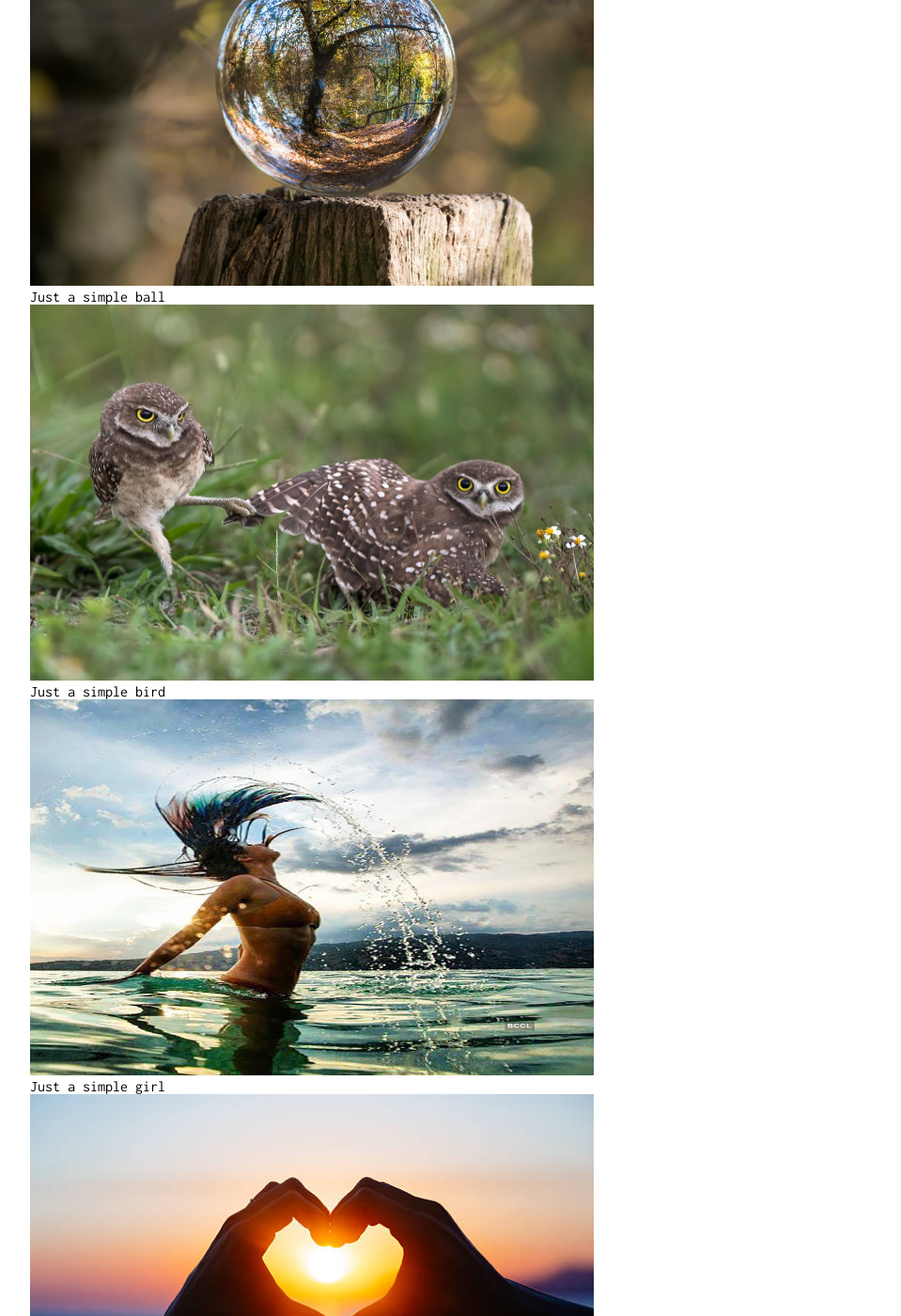
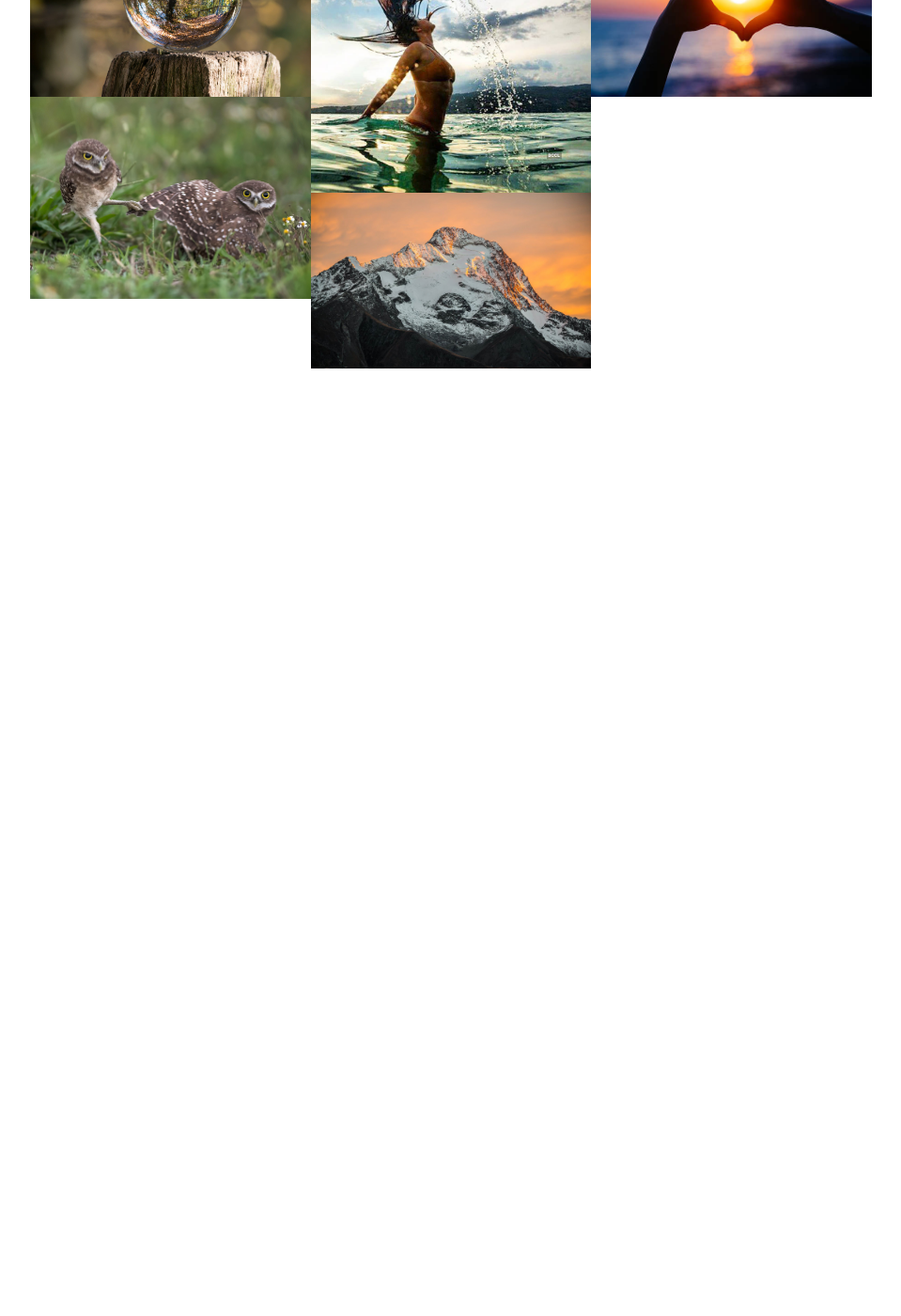
Before and after one commit to poglet/poglet.github.io, a Jekyll site: the page built from gallery/index.html, in a window 1280 px wide and 1400 px high, scrolled down 270 px. Shown: the whole window at 94% size, without its empty margins (160-1119 px from the left). Built offline with Jekyll 4.4.1, drawn with Linux system fonts in a browser that asks for light colours; after the commit the page ends 900 px from its top, so only the background shows below that; some of the changed text lies outside the part shown.

Commit message:
Update index.html

```diff
--- a/gallery/index.html
+++ b/gallery/index.html
@@ -4,96 +4,13 @@
 ---
 <h1>Photo Gallery</h1>
 <div class="blurb">
-  <p>Pics</p>
-  <div class="gallery">
-    <a target="_blank" href="/pics/ball.jpg">
-    <img src="/pics/ball.jpg" alt="ball" width="600" height="400">
-    </a>
-    <div class="desc">Just a simple ball</div>
-  </div>
-  <div class="gallery">
-    <a target="_blank" href="/pics/bird.jpg">
-    <img src="/pics/bird.jpg" alt="bird" width="600" height="400">
-    </a>
-    <div class="desc">Just a simple bird</div>
-  </div>
-  <div class="gallery">
-    <a target="_blank" href="/pics/girl.jpg">
-    <img src="/pics/girl.jpg" alt="girl" width="600" height="400">
-    </a>
-    <div class="desc">Just a simple girl</div>
-  </div>
-  <div class="gallery">
-    <a target="_blank" href="/pics/heart.jpg">
-    <img src="/pics/heart.jpg" alt="heart" width="600" height="400">
-    </a>
-    <div class="desc">Just a simple ball</div>
-  </div>
-  <div class="gallery">
-    <a target="_blank" href="/pics/hill.jpg">
-    <img src="/pics/hill.jpg" alt="hill" width="600" height="400">
-    </a>
-    <div class="desc">Just a simple ball</div>
-  </div>
-    <div class="gallery">
-    <a target="_blank" href="/pics/ball.jpg">
-    <img src="/pics/ball.jpg" alt="ball" width="600" height="400">
-    </a>
-    <div class="desc">Just a simple ball</div>
-  </div>
-  <div class="gallery">
-    <a target="_blank" href="/pics/bird.jpg">
-    <img src="/pics/bird.jpg" alt="bird" width="600" height="400">
-    </a>
-    <div class="desc">Just a simple bird</div>
-  </div>
-  <div class="gallery">
-    <a target="_blank" href="/pics/girl.jpg">
-    <img src="/pics/girl.jpg" alt="girl" width="600" height="400">
-    </a>
-    <div class="desc">Just a simple girl</div>
-  </div>
-  <div class="gallery">
-    <a target="_blank" href="/pics/heart.jpg">
-    <img src="/pics/heart.jpg" alt="heart" width="600" height="400">
-    </a>
-    <div class="desc">Just a simple ball</div>
-  </div>
-  <div class="gallery">
-    <a target="_blank" href="/pics/hill.jpg">
-    <img src="/pics/hill.jpg" alt="hill" width="600" height="400">
-    </a>
-    <div class="desc">Just a simple ball</div>
-</div>
-    <div class="gallery">
-    <a target="_blank" href="/pics/ball.jpg">
-    <img src="/pics/ball.jpg" alt="ball" width="600" height="400">
-    </a>
-    <div class="desc">Just a simple ball</div>
-  </div>
-  <div class="gallery">
-    <a target="_blank" href="/pics/bird.jpg">
-    <img src="/pics/bird.jpg" alt="bird" width="600" height="400">
-    </a>
-    <div class="desc">Just a simple bird</div>
-  </div>
-  <div class="gallery">
-    <a target="_blank" href="/pics/girl.jpg">
-    <img src="/pics/girl.jpg" alt="girl" width="600" height="400">
-    </a>
-    <div class="desc">Just a simple girl</div>
-  </div>
-  <div class="gallery">
-    <a target="_blank" href="/pics/heart.jpg">
-    <img src="/pics/heart.jpg" alt="heart" width="600" height="400">
-    </a>
-    <div class="desc">Just a simple ball</div>
-  </div>
-  <div class="gallery">
-    <a target="_blank" href="/pics/hill.jpg">
-    <img src="/pics/hill.jpg" alt="hill" width="600" height="400">
-    </a>
-    <div class="desc">Just a simple ball</div>
-</div>
+    <p>Pics</p>
+    <section id="photos">
+        <img src="/pics/ball.jpg" alt="ball">
+        <img src="/pics/bird.jpg" alt="bird">
+        <img src="/pics/girl.jpg" alt="girl">
+        <img src="/pics/hill.jpg" alt="hill">
+        <img src="/pics/heart.jpg" alt="heart">
+    </section>
 </div>
 <!-- /.blurb -->
```
